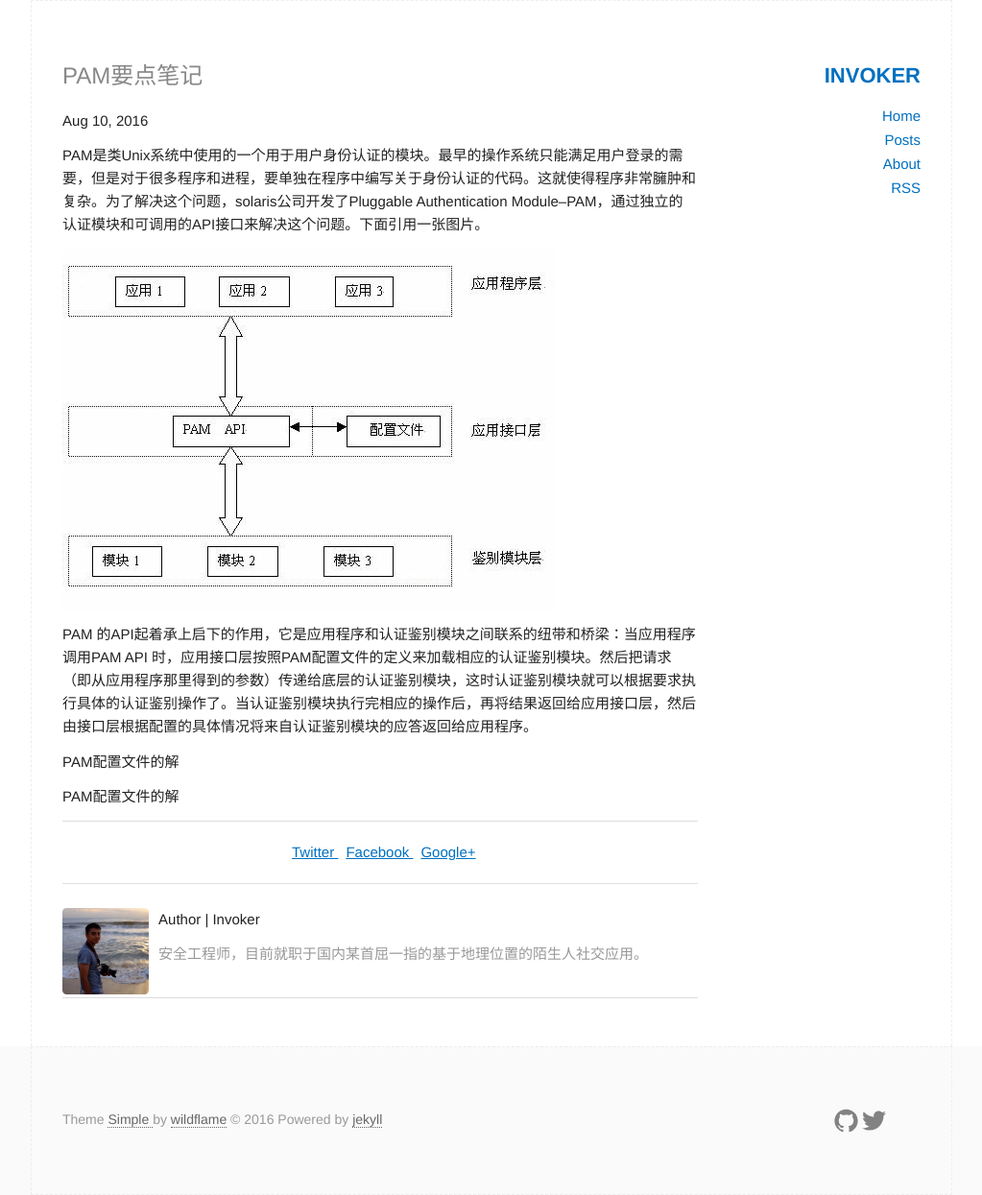
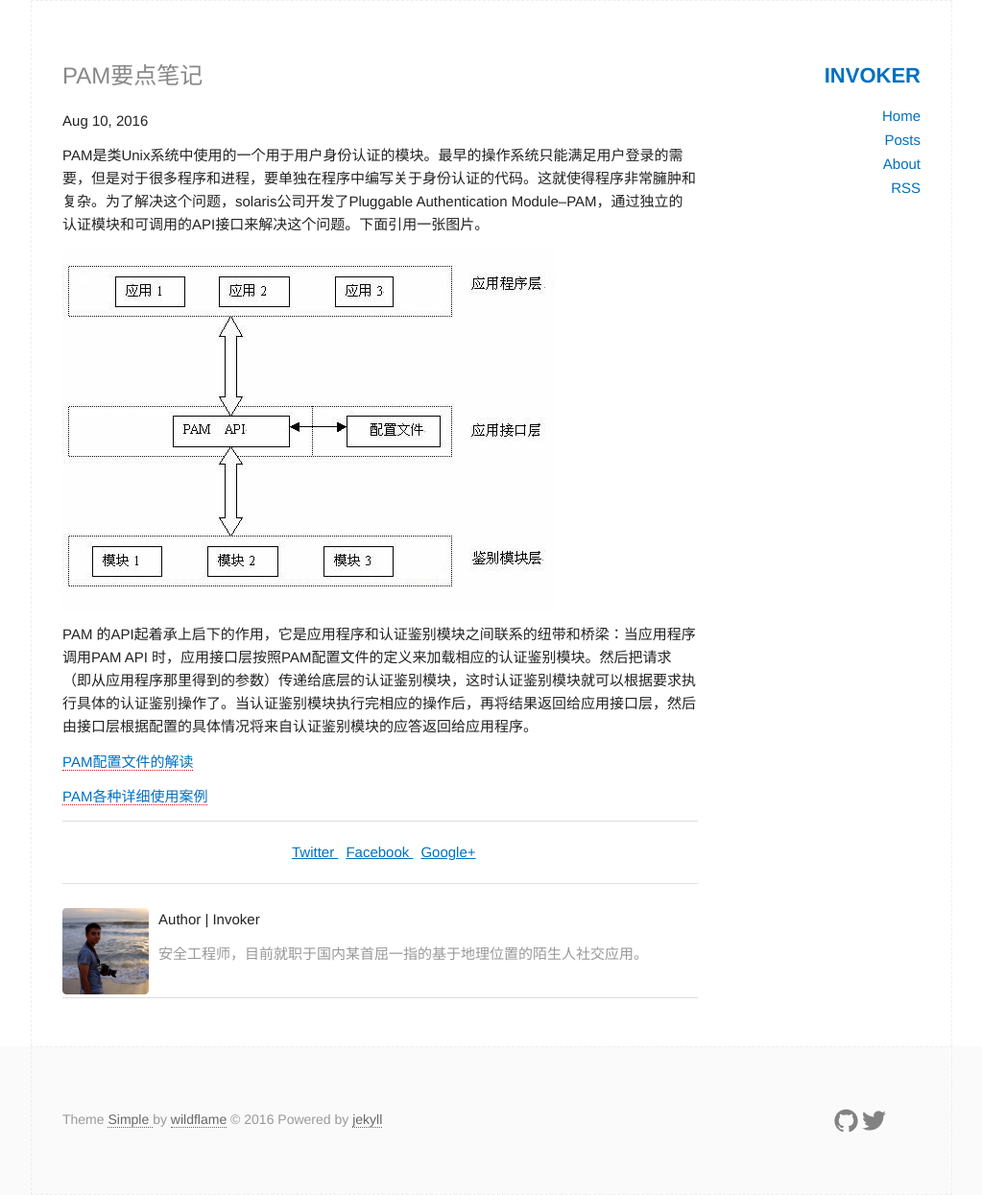
Before and after one commit to wangzf0225/wangzf0225.github.io, a Jekyll site: the page built from _posts/2016-08-10-note-about-PAM.md, in a window 1280 px wide. Shown: the whole page at 96% size, without its empty margins (128-1151 px from the left). Built offline with Jekyll 4.4.1, drawn with Linux system fonts in a browser that asks for light colours.

Commit message:
fix a spelling

```diff
--- a/_posts/2016-08-10-note-about-PAM.md
+++ b/_posts/2016-08-10-note-about-PAM.md
@@ -10,10 +10,8 @@ PAM是类Unix系统中使用的一个用于用户身份认证的模块。最早
 
 PAM 的API起着承上启下的作用，它是应用程序和认证鉴别模块之间联系的纽带和桥梁：当应用程序调用PAM API 时，应用接口层按照PAM配置文件的定义来加载相应的认证鉴别模块。然后把请求（即从应用程序那里得到的参数）传递给底层的认证鉴别模块，这时认证鉴别模块就可以根据要求执行具体的认证鉴别操作了。当认证鉴别模块执行完相应的操作后，再将结果返回给应用接口层，然后由接口层根据配置的具体情况将来自认证鉴别模块的应答返回给应用程序。
 
-PAM配置文件的解
 
-[PAM配置文件的解读]:http://www.infoq.com/cn/articles/linux-pam-one
+[PAM配置文件的解读](http://www.infoq.com/cn/articles/linux-pam-one)
 
-PAM配置文件的解
 
-[PAM各种详细使用案例]:http://www.infoq.com/cn/articles/linux-pam-two
+[PAM各种详细使用案例](http://www.infoq.com/cn/articles/linux-pam-two)
```
